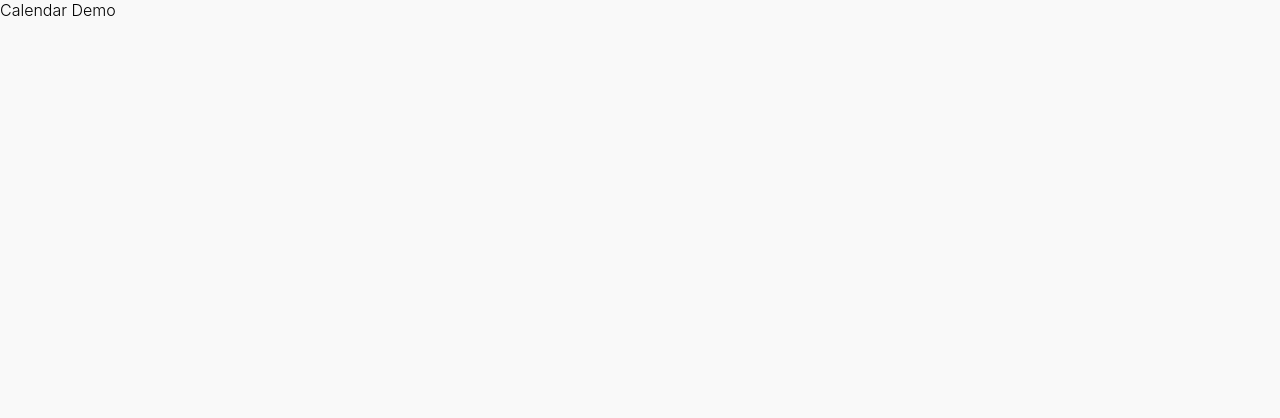
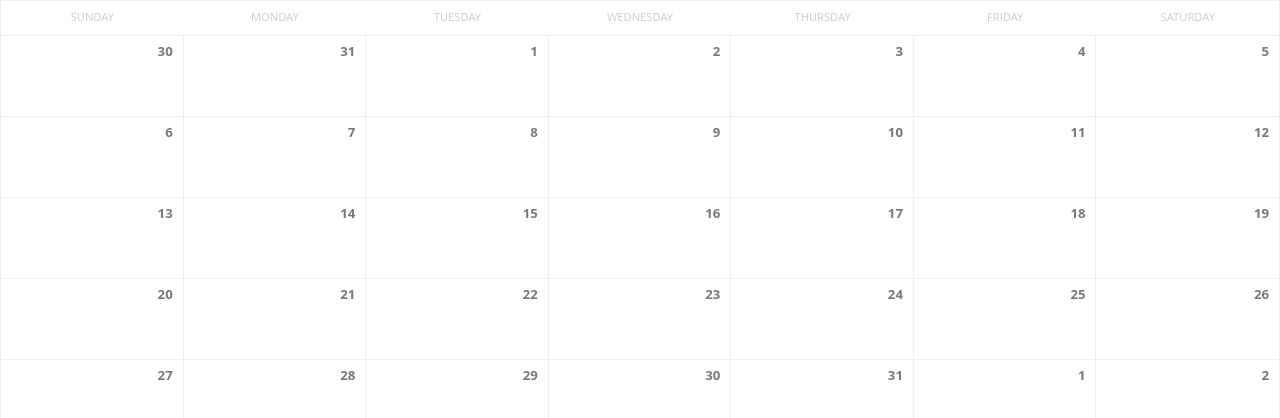
Before and after one commit to BettyM/calendar-reactjs, a React (Create React App) app: page / in a window 1280 px wide. Shown: the top 418 px of the page. Built offline with nearby package versions, Linux system fonts and the light colour scheme.

Commit message:
Add calendar components

```diff
--- a/package.json
+++ b/package.json
@@ -3,6 +3,7 @@
   "version": "0.1.0",
   "private": true,
   "dependencies": {
+    "moment": "^2.24.0",
     "react": "^16.7.0",
     "react-dom": "^16.7.0",
     "react-scripts": "2.1.3"
--- a/src/components/calendar.js
+++ b/src/components/calendar.js
@@ -1,7 +1,23 @@
 import React, { Component } from 'react'
+import moment from 'moment'
+import WeekdaysSection from './weekdays'
+import DaysSection from './days'
 
 export default class Calendar extends Component {
+  constructor() {
+    super()
+    this.state = {
+      currentMonth: moment().month(),
+    }
+  }
+
   render() {
-    return <div>Calendar Demo</div>
+    const { currentMonth } = this.state
+    return (
+      <div className="calendar">
+        <WeekdaysSection />
+        <DaysSection month={currentMonth} />
+      </div>
+    )
   }
 }
--- /dev/null
+++ b/src/components/days.js
@@ -0,0 +1,46 @@
+import moment from 'moment'
+import PropTypes from 'prop-types'
+import React from 'react'
+
+const Days = ( {month} ) => {
+  const monthStart = moment().month(month).startOf('month')
+  const monthEnd = moment().month(month).endOf('month')
+  const startDate = moment(monthStart).startOf('week')
+  const endDate = moment(monthEnd).startOf('week')
+
+  let date
+  let days = []
+  const rows = []
+
+  let day = startDate
+  while (day <= endDate) {
+    for (let i = 0; i < 7 ; i++) {
+      date = moment(day).format("D")
+      days.push(
+        <div className="col cell" key={day}>
+          <span className="number">{date}</span>
+        </div>
+      )
+      day = moment(day).add(1, 'days')
+    }
+
+    rows.push(
+      <div className="row" key={day}>
+        {days}
+      </div>
+    )
+    days = []
+  }
+
+  return <div className="body">{rows}</div>
+}
+
+Days.propTypes = {
+  month: PropTypes.number,
+}
+
+Days.defaultProps = {
+  month: moment().month(),
+}
+
+export default Days
--- /dev/null
+++ b/src/components/weekdays.js
@@ -0,0 +1,18 @@
+import React from 'react'
+import moment from 'moment'
+
+const Weekdays = () => {
+  const weekdays = moment.weekdays()
+  const days = []
+  weekdays.forEach( (day, i) => {
+    days.push(
+      <div className="col col-center" key={i}>
+        {day}
+      </div>
+    )
+  })
+
+  return <div className="days row">{days}</div>
+}
+
+export default Weekdays
--- a/src/styles/index.css
+++ b/src/styles/index.css
@@ -1,5 +1,159 @@
+:root {
+  --main-color: #1a8fff;
+  --text-color: #777;
+  --text-color-light: #ccc;
+  --border-color: #eee;
+  --bg-color: #f9f9f9;
+  --neutral-color: #fff;
+}
+
+* {
+  box-sizing: border-box;
+}
+
 body {
+  font-family: 'Open Sans', 'Helvetica Neue', 'Helvetica', 'Arial', sans-serif;
   font-size: 1em;
   font-weight: 300;
-  background: #f9f9f9;
+  line-height: 1.5;
+  color: var(--text-color);
+  background: var(--bg-color);
+  position: relative;
 }
+
+header {
+  display: block;
+  width: 100%;
+  padding: 1.75em 0;
+  border-bottom: 1px solid var(--border-color);
+  background: var(--neutral-color);
+}
+
+main {
+  display: block;
+  margin: 0 auto;
+  margin-top: 5em;
+  max-width: 50em;
+}
+
+.row {
+  margin: 0;
+  padding: 0;
+  display: flex;
+  flex-direction: row;
+  flex-wrap: wrap;
+  width: 100%;
+}
+
+.row-middle {
+  align-items: center;
+}
+
+.col {
+  flex-grow: 1;
+  flex-basis: 0;
+  max-width: 100%;
+}
+
+.col-start {
+  justify-content: flex-start;
+  text-align: left;
+}
+
+.col-center {
+  justify-content: center;
+  text-align: center;
+}
+
+.col-end {
+  justify-content: flex-end;
+  text-align: right;
+}
+
+.calendar {
+  display: block;
+  position: relative;
+  width: 100%;
+  background: var(--neutral-color);
+  border: 1px solid var(--border-color);
+}
+
+.calendar .days {
+  text-transform: uppercase;
+  font-weight: 400;
+  color: var(--text-color-light);
+  font-size: 70%;
+  padding: .75em 0;
+  border-bottom: 1px solid var(--border-color);
+}
+
+.calendar .body .cell {
+  position: relative;
+  height: 5em;
+  border-right: 1px solid var(--border-color);
+  overflow: hidden;
+  cursor: pointer;
+  background: var(--neutral-color);
+  transition: 0.25s ease-out;
+}
+
+.calendar .body .cell:hover {
+  background: var(--bg-color);
+  transition: 0.5s ease-out;
+}
+
+.calendar .body .selected {
+  border-left: 10px solid transparent;
+  border-image: linear-gradient(45deg, #1a8fff 0%,#53cbf1 40%);
+  border-image-slice: 1;
+}
+
+.calendar .body .row {
+  border-bottom: 1px solid var(--border-color);
+}
+
+.calendar .body .row:last-child {
+  border-bottom: none;
+}
+
+.calendar .body .cell:last-child {
+  border-right: none;
+}
+
+.calendar .body .cell .number {
+  position: absolute;
+  font-size: 82.5%;
+  line-height: 1;
+  top: .75em;
+  right: .75em;
+  font-weight: 700;
+}
+
+.calendar .body .disabled {
+  color: var(--text-color-light);
+  pointer-events: none;
+}
+
+.calendar .body .cell .bg {
+  font-weight: 700;
+  line-height: 1;
+  color: var(--main-color);
+  opacity: 0;
+  font-size: 8em;
+  position: absolute;
+  top: -.2em;
+  right: -.05em;
+  transition: .25s ease-out;
+  letter-spacing: -.07em;
+}
+
+.calendar .body .cell:hover .bg, .calendar .body .selected .bg  {
+  opacity: 0.05;
+  transition: .5s ease-in;
+}
+
+.calendar .body .col {
+  flex-grow: 0;
+  flex-basis: calc(100%/7);
+  width: calc(100%/7);
+}
```
